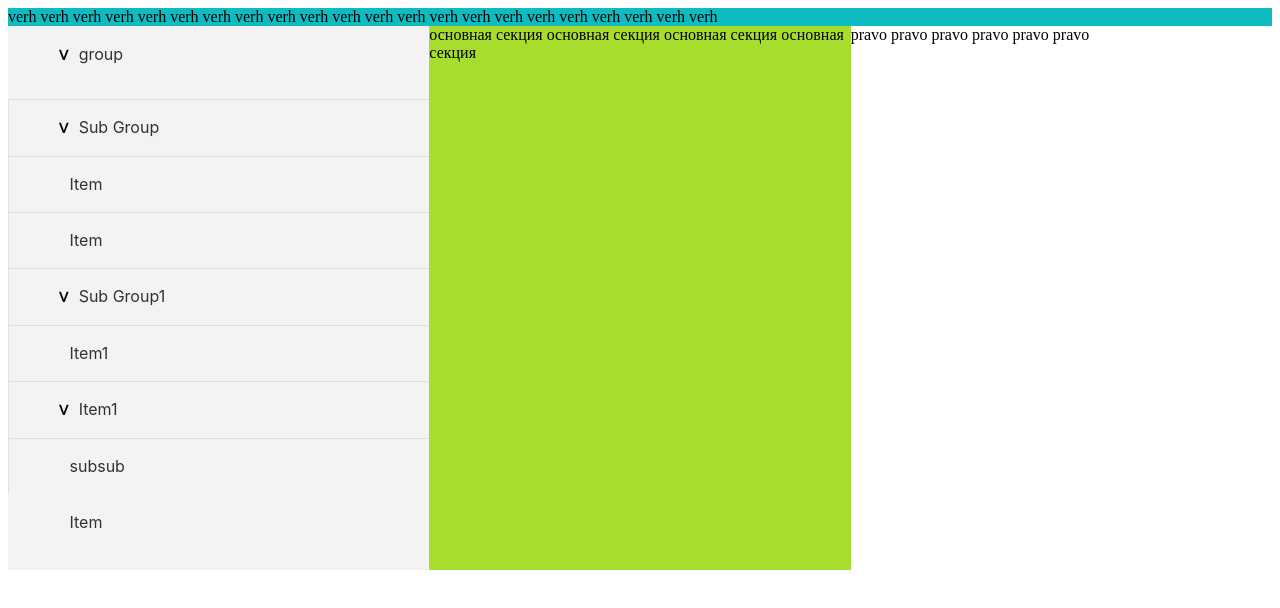
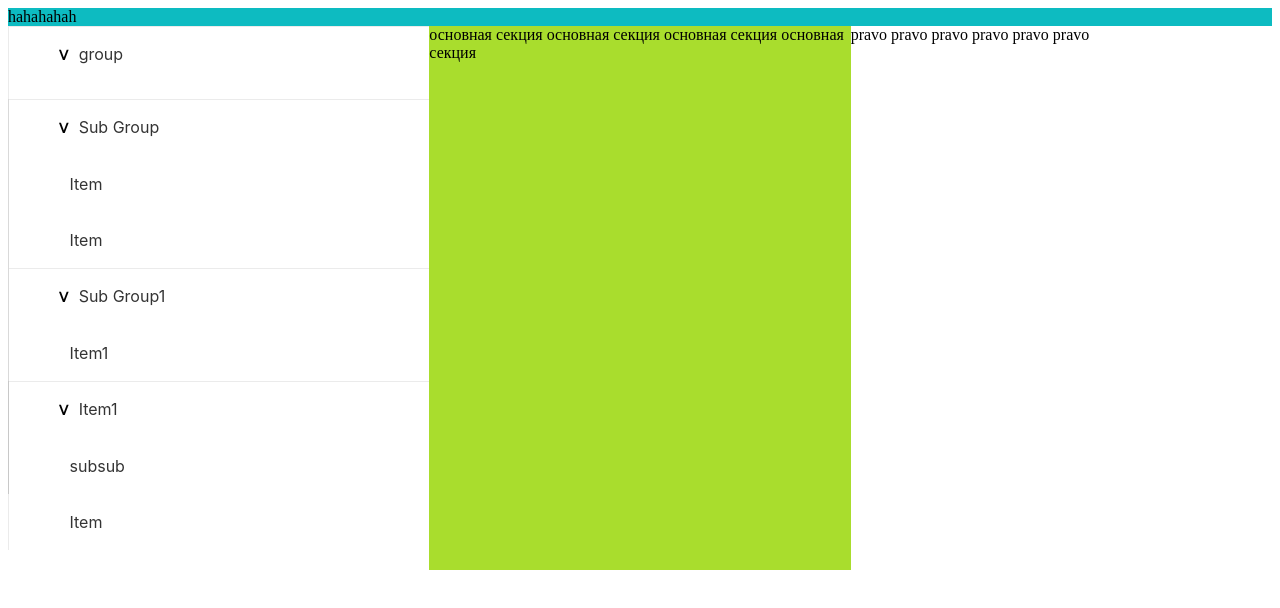
Before and after one commit to igordmax/electronapp, a Vue app: page / in a window 1280 px wide. Shown: the top 608 px of the page. Built offline with nearby package versions, Linux system fonts and the light colour scheme.

Commit message:
3rd step

```diff
--- a/src/App.vue
+++ b/src/App.vue
@@ -1,5 +1,7 @@
 <template>
-<header style="background: #0dbbc1"> verh verh verh verh verh  verh  verh  verh  verh  verh  verh  verh  verh  verh  verh  verh  verh  verh  verh  verh  verh  verh </header>
+<header style="background: #0dbbc1">
+<HeaderMenu> </HeaderMenu>
+</header>
  <div class="container">
   <div class="flex left_side_menu cd-accordion-menu">
 <TreeComponent :model="treeData"></TreeComponent>
@@ -16,12 +18,14 @@ pravo pravo pravo
 
 <script>
 
-import TreeComponent from './components/TreeComponent.vue'
+import TreeComponent from './components/TreeComponent.vue';
+import HeaderMenu from './components/HeaderMenu.vue';
 export default {
   name: 'App',
   components: {
-    TreeComponent
-  },
+    TreeComponent,
+    HeaderMenu,
+},
     data: function() {
     return {
       treeData: treeData
--- /dev/null
+++ b/src/components/HeaderMenu.vue
@@ -0,0 +1,13 @@
+<template>
+    hahahahah
+</template>
+
+<script>
+export default {
+  name: 'HeaderMenu'
+}
+</script>
+
+<style>
+
+</style>
--- a/src/components/TreeComponent.vue
+++ b/src/components/TreeComponent.vue
@@ -67,8 +67,7 @@ right: 79.5%;
 top: 0.15%;
 bottom: 0%;
 /*Light/Background/Fill Color/Solid Background/Base */
-background: #f3f3f3;
-font-family: "Roboto";
+background: #FFFFFF;
 font-family: -apple-system, BlinkMacSystemFont, "Segoe UI", Roboto,
     Oxygen-Sans, Ubuntu, Cantarell, "Helvetica Neue", Helvetica, Arial,
     sans-serif;
@@ -92,8 +91,6 @@ ol, ul, li {
   position: relative;
   display: block;
   padding: 18px 18px 18px 45px;
-  box-shadow: inset 1px 1px rgba(0, 0, 0, 0.0803);
-
   color: rgba(0,0,0,.8);
 }
 
@@ -119,6 +116,10 @@ content: '';
     border: none;
     cursor:pointer;
     overflow: hidden;
+}
+.cd-accordion-menu li.folder {
+  box-shadow: inset 1px 1px rgba(0, 0, 0, 0.0803);
+
 }
 
 /*adding icons*/
```
